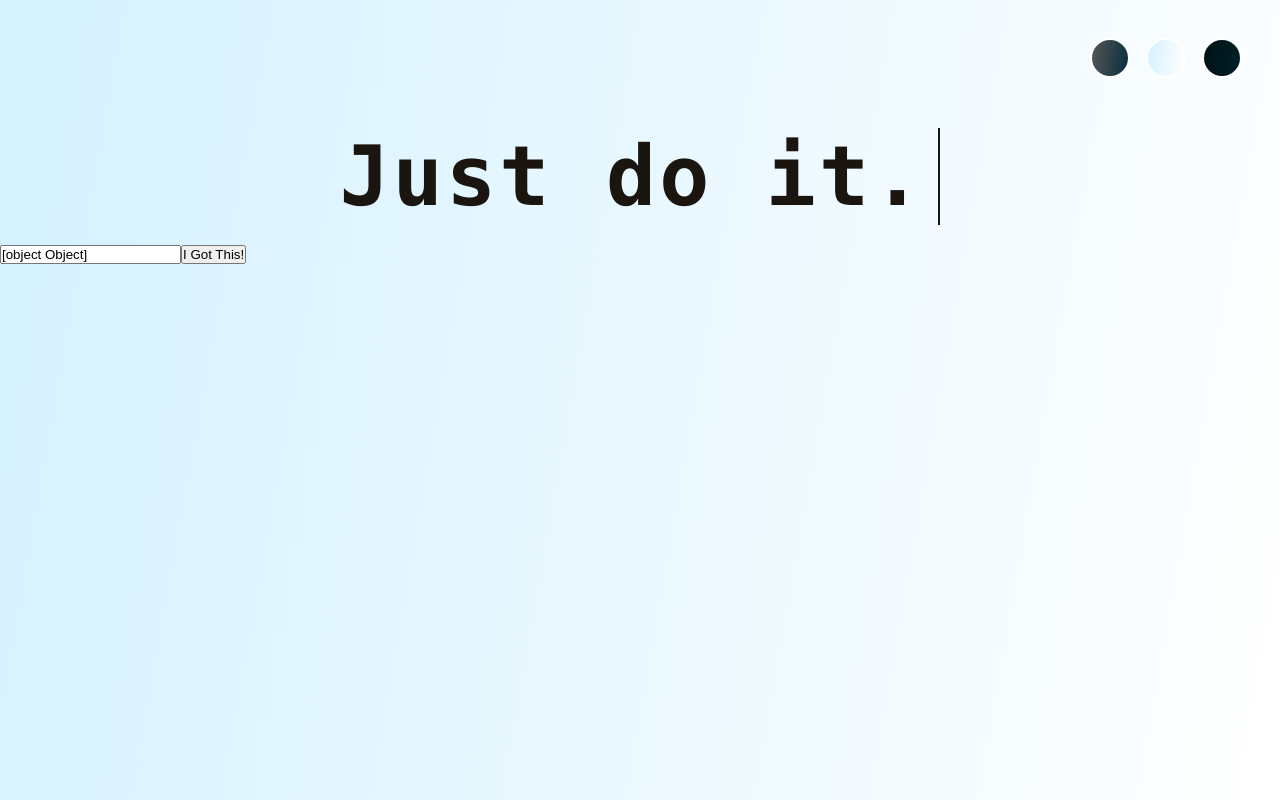
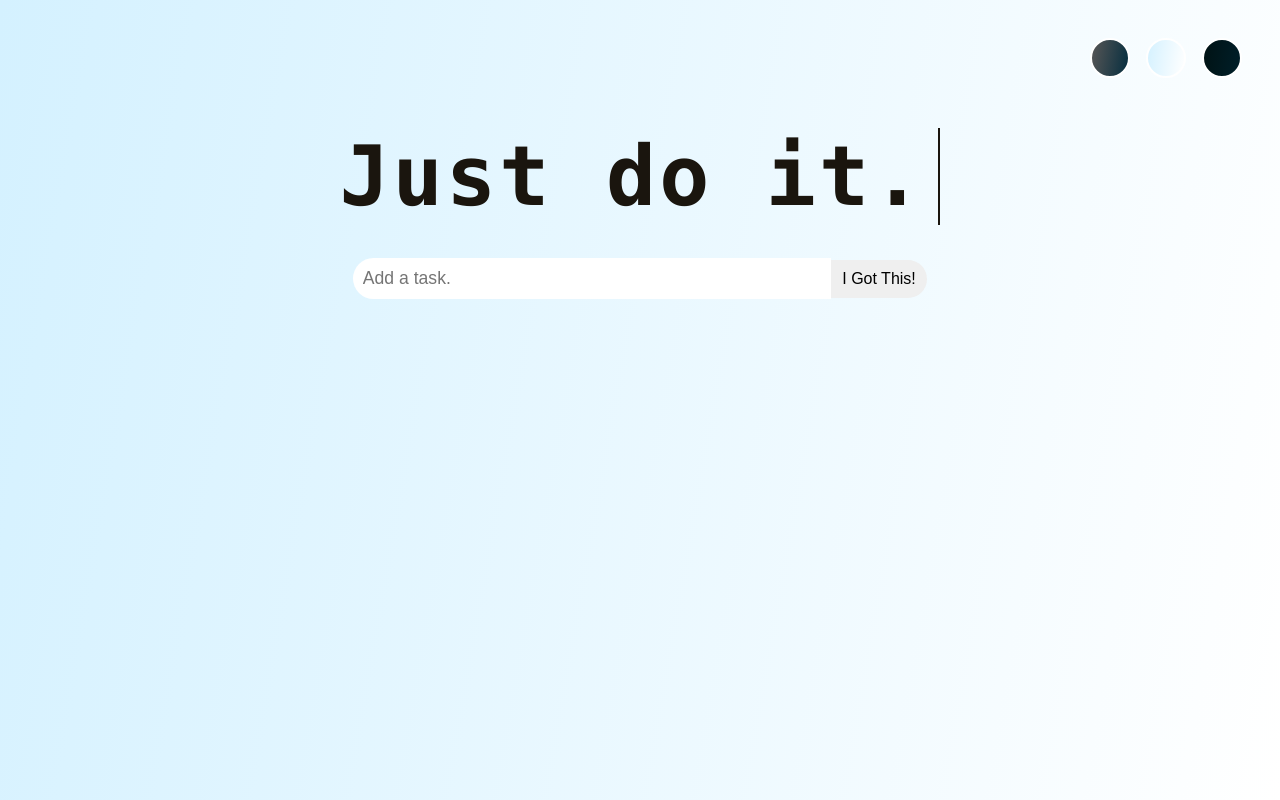
Before and after one commit to Tarik-AI-IOT/react-task-manager-with-theme-switcher, a React (Vite) app: page / in a window 1280 px wide. Built offline with nearby package versions, Linux system fonts and the light colour scheme.

Commit message:
task styling

```diff
--- a/src/App.jsx
+++ b/src/App.jsx
@@ -4,6 +4,7 @@ import Header from './components/Header/Header'
 import { themes } from './themes/themes';
 import { ThemeContext } from './context/ThemeContext';
 import Task from './components/Task/Task';
+import Tasklist from './components/TaskList/TaskList';
 
 function App() {
     const [taskList, setTaskList] = useState([]);
@@ -25,6 +26,7 @@ function App() {
     <div>
       <Header />
       <Task handleSubmit={handleSubmit} inputTask={inputTask} setInputTask={setInputTask} />
+      <Tasklist TaskList={taskList} />
     </div>
 
   )
--- a/src/components/Task/Task.jsx
+++ b/src/components/Task/Task.jsx
@@ -1,11 +1,41 @@
 
 export default function Task({ handleSubmit, inputTask, setInputTask }) {
 
+const style = {
+    form: {
+        display: 'flex',
+        alignItems: 'center',
+        justifyContent: 'center',
+
+        margin: '20px auto',
+        padding: '0.8rem',
+        fontSize: '1.7rem',
+        width: '100%',
+        maxWidth: '600px',
+
+    },
+    input: {
+        padding: '10px',
+        width: '500px',
+        borderRadius: '25px 0 0 25px',
+        fontSize: '1.1rem',
+        border: 'none',
+        outline: 'none'
+    },
+    button: {
+        padding: '10px',
+        borderRadius: '0 25px 25px 0',
+        fontSize: '1.0rem',
+        border: 'none',
+        width: '100px',
+        cursor: 'pointer',
+}}
+
 
     return (
-        <form onSubmit={handleSubmit}>
-            <input type="text" name="inputTask" placeholder="Add a task." value={inputTask} onChange={(e) => setInputTask(prev => ({...prev, [e.target.name]: e.target.value}))} />
-            <button>I Got This!</button>
+        <form onSubmit={handleSubmit} style={style.form}>
+            <input style={style.input} type="text" name="title" placeholder="Add a task." value={inputTask.title} onChange={(e) => setInputTask(prev => ({...prev, [e.target.name]: e.target.value}))} />
+            <button type="submit" style={style.button}>I Got This!</button>
         </form>
     );
 };
--- /dev/null
+++ b/src/components/TaskList/TaskList.jsx
@@ -0,0 +1,11 @@
+
+
+export default function TaskList({TaskList}) {
+
+
+    return (
+        <div>
+            {TaskList.map((task, index) => <p key={index}>{task.inputTask}</p>)}
+        </div>
+    );
+};
```
